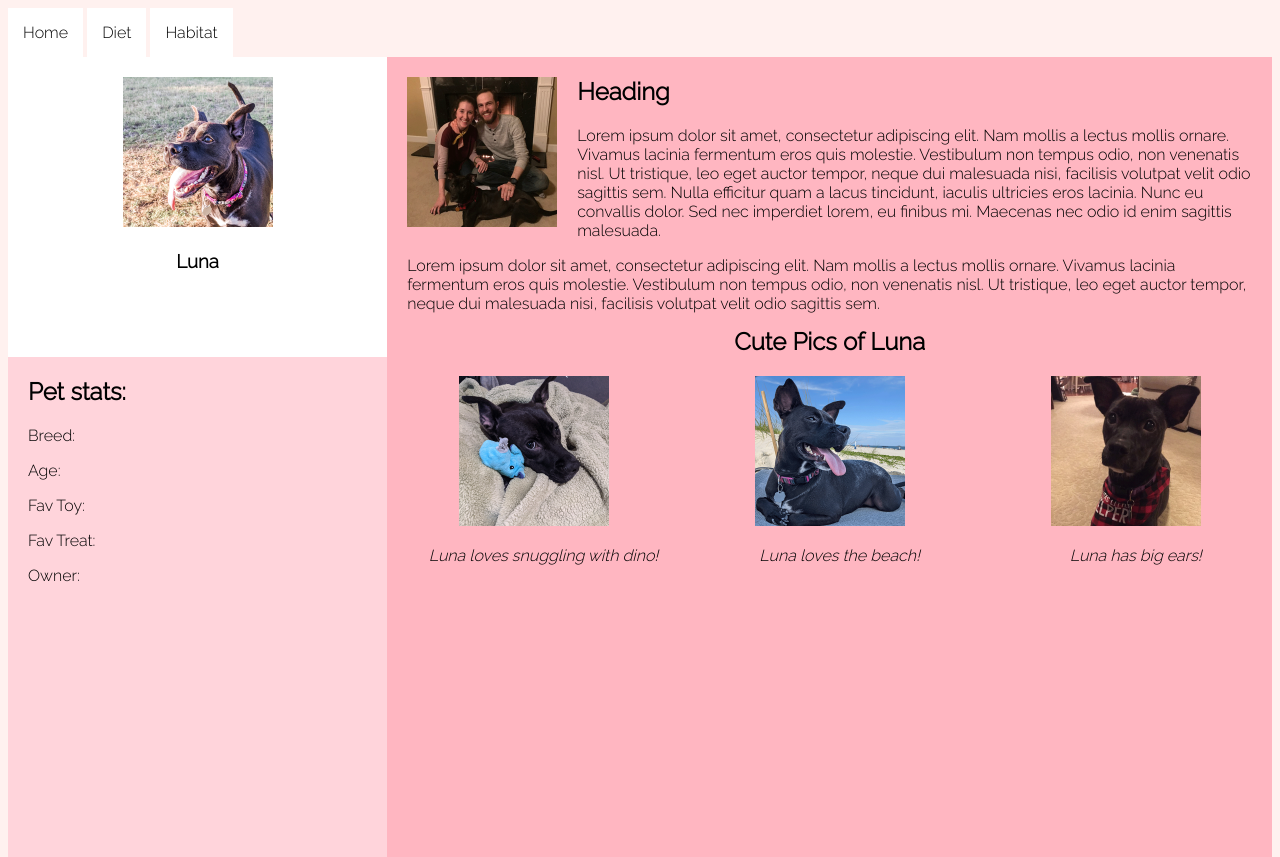
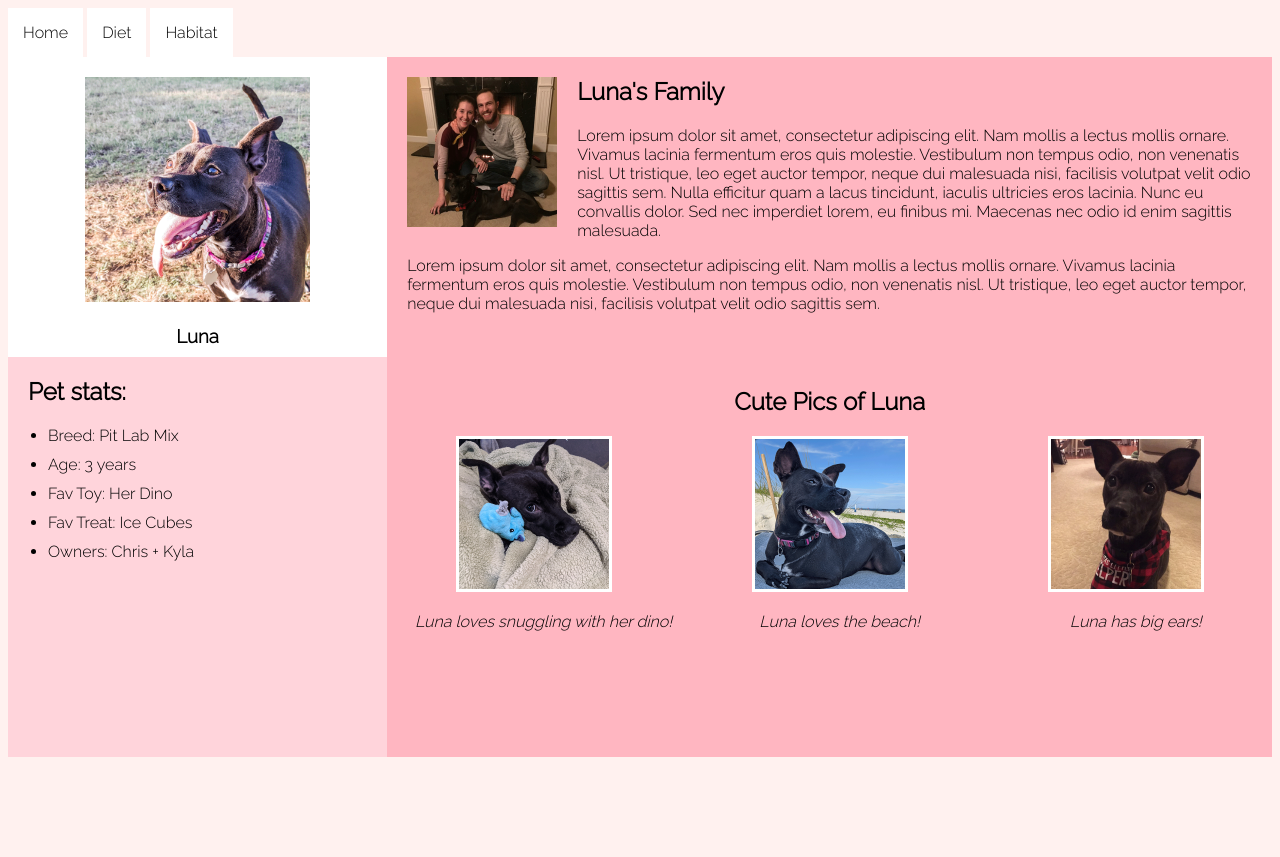
Before and after one commit to hellokyla/My_First_Repo, a plain HTML site: page 17_WEEK/17.3_activities/03_whole_site/index.html in a window 1280 px wide. After the commit the page ends 800 px from the top, so only its background shows below. Drawn offline with Linux system fonts and the light colour scheme.

Commit message:
Finishing
added boarders and changed stats to UL

```diff
--- a/17_WEEK/17.3_activities/03_whole_site/index.html
+++ b/17_WEEK/17.3_activities/03_whole_site/index.html
@@ -20,25 +20,29 @@
         </div>
         <div id="stats">
             <H2>Pet stats:</H2>
-            <p> Breed:</p>
-            <p> Age:</p>
-            <p> Fav Toy:</p>
-            <p> Fav Treat:</p>
-            <p> Owner:</p>
+            <ul>
+                <li>Breed: Pit Lab Mix</li>
+                <li>Age: 3 years</li>
+                <li>Fav Toy: Her Dino</li>
+                <li>Fav Treat: Ice Cubes</li>
+                <li>Owners: Chris + Kyla</li>
+            </ul>
         </div>
     </section>
-    <section class="stage">
+    <section class="upperStage">
         <div class="upper">
             <img class="float" src="images/luna2.png">
-            <h1>Heading</h1>
+            <h1>Luna's Family</h1>
             <p class="body">Lorem ipsum dolor sit amet, consectetur adipiscing elit. Nam mollis a lectus mollis ornare. Vivamus lacinia fermentum eros quis molestie. Vestibulum non tempus odio, non venenatis nisl. Ut tristique, leo eget auctor tempor, neque dui malesuada nisi, facilisis volutpat velit odio sagittis sem. Nulla efficitur quam a lacus tincidunt, iaculis ultricies eros lacinia. Nunc eu convallis dolor. Sed nec imperdiet lorem, eu finibus mi. Maecenas nec odio id enim sagittis malesuada.</p>
             <p class="body">Lorem ipsum dolor sit amet, consectetur adipiscing elit. Nam mollis a lectus mollis ornare. Vivamus lacinia fermentum eros quis molestie. Vestibulum non tempus odio, non venenatis nisl. Ut tristique, leo eget auctor tempor, neque dui malesuada nisi, facilisis volutpat velit odio sagittis sem.</p>
         </div>
+    </section>
+    <section class="lowerStage">
         <div class="lower">
             <h1>Cute Pics of Luna</h1>
             <div class="card">
                 <img src="images/luna3.png">
-                <p>Luna loves snuggling with dino!</p>
+                <p>Luna loves snuggling with her dino!</p>
             </div>
             <div class="card">
                 <img src="images/luna4.png">
--- a/17_WEEK/17.3_activities/03_whole_site/style.css
+++ b/17_WEEK/17.3_activities/03_whole_site/style.css
@@ -7,6 +7,9 @@ body{
     display: inline-block;
     padding:15px;
     background-color: #ffffff;
+}
+.header_button:hover{
+    background-color: #ffd4db;
 }
 
 .sidebar{
@@ -23,15 +26,13 @@ body{
     text-align: center;
     background-color: #ffffff;
 }
-.profilePic{
-    padding-top: 20px;
-}
+
 #stats{
     position: absolute;
     top:300px;
     background-color: #ffd4db;
     width:100%;
-    height: 500px;
+    height: 400px;
 }
 
 .body{
@@ -40,11 +41,21 @@ body{
 
 img{
     width: 150px;
+
 }
 
-.stage{
+.upperStage{
     width: 70%;
-    height: 800px;
+    height: 300px;
+    float:right;
+    background-color:  lightpink;
+    padding: 0;
+    position: relative;
+}
+
+.lowerStage{
+    width: 70%;
+    height: 400px;
     float:right;
     background-color:  lightpink;
     padding: 0;
@@ -66,22 +77,41 @@ img{
     width: 33%;
     font-style: italic;
 }
+
+.card img{
+    border: 3px solid #ffffff;
+}
+
+ul{
+    padding-left: 40px;
+}
+
+li{
+    padding-bottom: 10px;
+}
+
 p{
     padding-left: 20px;
 }
+
 h2{
     padding-left: 20px;
 }
 .upper{
     position: absolute;
-    height: 250px;
+    height: 50%;
     width:100%;
 }
 
 .lower{
     position: absolute;
-    top: 250px;
-    height: 500px;
+    top: 10px;
+    height: 390px;
     width: 100%;
     text-align: center;
 }
+
+.profilePic{
+    padding-top: 20px;
+    width: 225px;
+}
```
Also changed, not shown: 1 other file.
